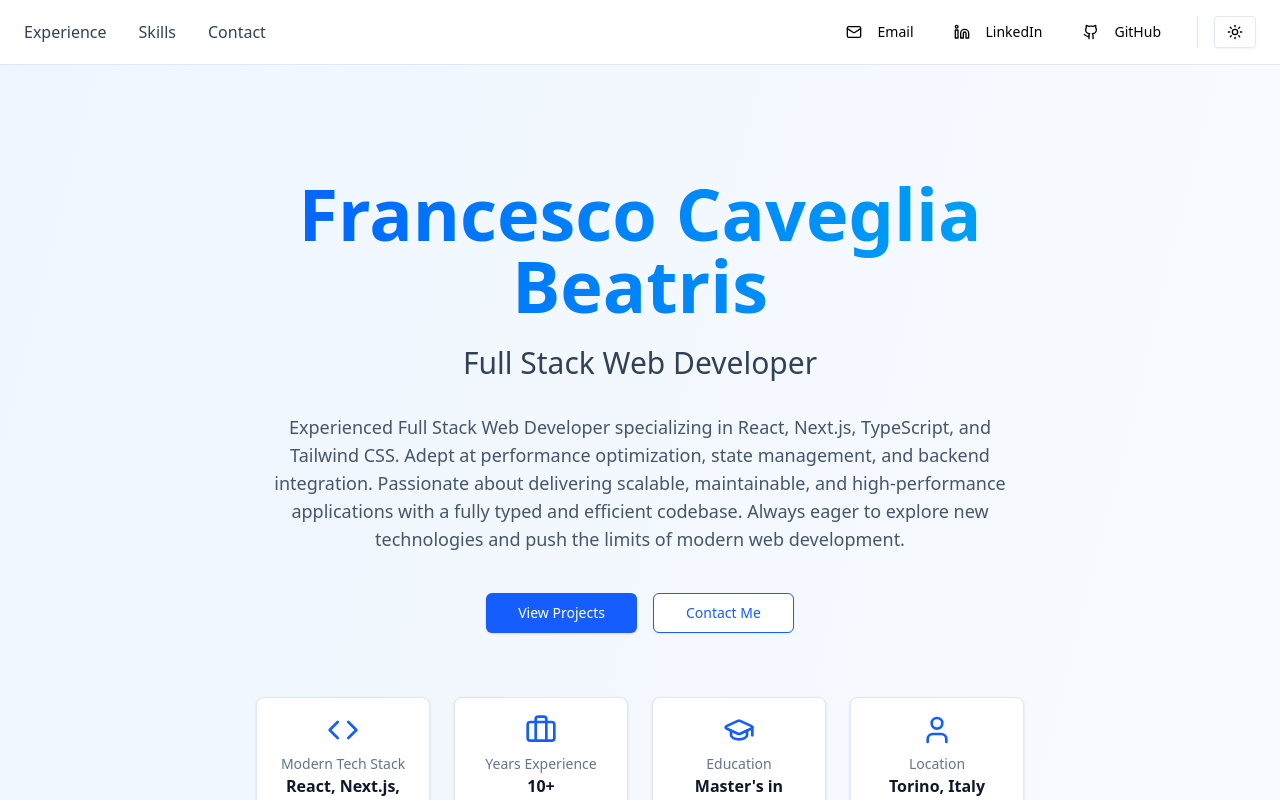
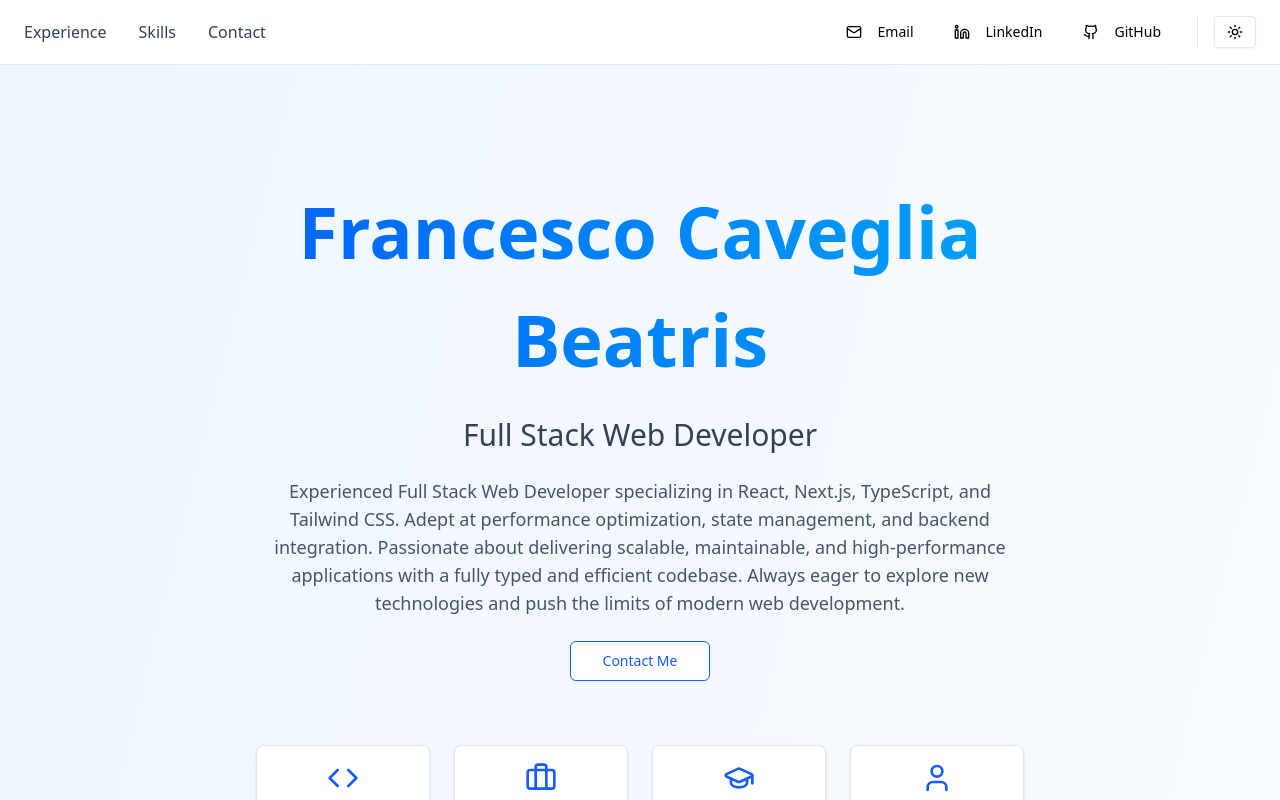
Before and after one commit to cavez86/portfolio, a Next.js app: page / in a window 1280 px wide. Shown: the top 800 px of the page. Built offline with nearby package versions, Linux system fonts and the light colour scheme.

Commit message:
refactor HeroSection layout and styles for improved readability

```diff
--- a/src/components/sections/HeroSection.tsx
+++ b/src/components/sections/HeroSection.tsx
@@ -34,9 +34,9 @@ const HeroSection = () => (
     </div> */}
 
     <div className="container mx-auto px-4">
-      <div className="mx-auto max-w-4xl text-center">
+      <div className="mx-auto flex max-w-4xl flex-col gap-6 text-center">
         <motion.h1
-          className="leading-md mb-6 bg-gradient-to-r from-blue-600 to-sky-500 bg-clip-text text-5xl font-bold text-transparent md:text-7xl dark:from-blue-400 dark:to-sky-300"
+          className="bg-gradient-to-r from-blue-600 to-sky-500 bg-clip-text text-5xl leading-normal font-bold text-transparent md:text-7xl dark:from-blue-400 dark:to-sky-300"
           initial={{ opacity: 0, y: 20 }}
           animate={{ opacity: 1, y: 0 }}
           transition={{ duration: 0.5 }}
@@ -45,7 +45,7 @@ const HeroSection = () => (
         </motion.h1>
 
         <motion.h2
-          className="mb-8 text-2xl font-medium text-slate-700 md:text-3xl dark:text-slate-300"
+          className="text-2xl font-medium text-slate-700 md:text-3xl dark:text-slate-300"
           initial={{ opacity: 0, y: 20 }}
           animate={{ opacity: 1, y: 0 }}
           transition={{ duration: 0.5, delay: 0.1 }}
@@ -54,7 +54,7 @@ const HeroSection = () => (
         </motion.h2>
 
         <motion.p
-          className="mx-auto mb-10 max-w-3xl text-lg text-slate-600 dark:text-slate-400"
+          className="mx-auto max-w-3xl text-lg text-slate-600 dark:text-slate-400"
           initial={{ opacity: 0, y: 20 }}
           animate={{ opacity: 1, y: 0 }}
           transition={{ duration: 0.5, delay: 0.2 }}
@@ -68,11 +68,11 @@ const HeroSection = () => (
           animate={{ opacity: 1, y: 0 }}
           transition={{ duration: 0.5, delay: 0.3 }}
         >
-          <Link href="#projects">
+          {/* <Link href="#projects">
             <Button size="lg" className="bg-blue-600 text-white hover:bg-blue-700">
               View Projects
             </Button>
-          </Link>
+          </Link> */}
           <Link href="#contact">
             <Button
               size="lg"
```
